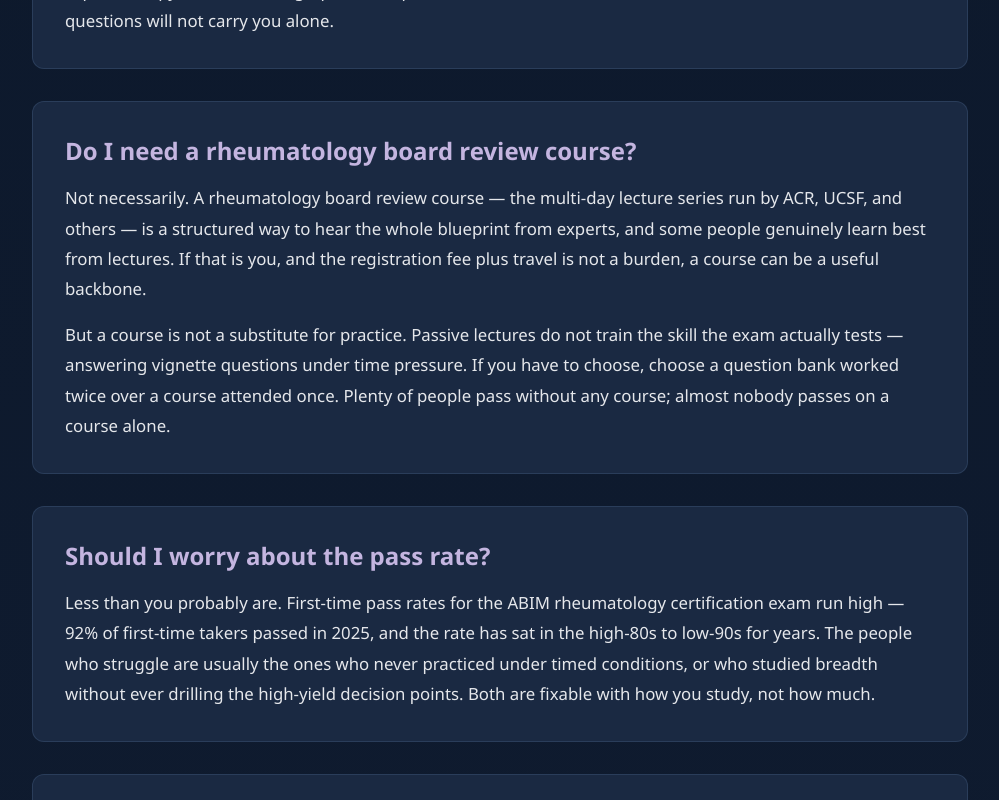
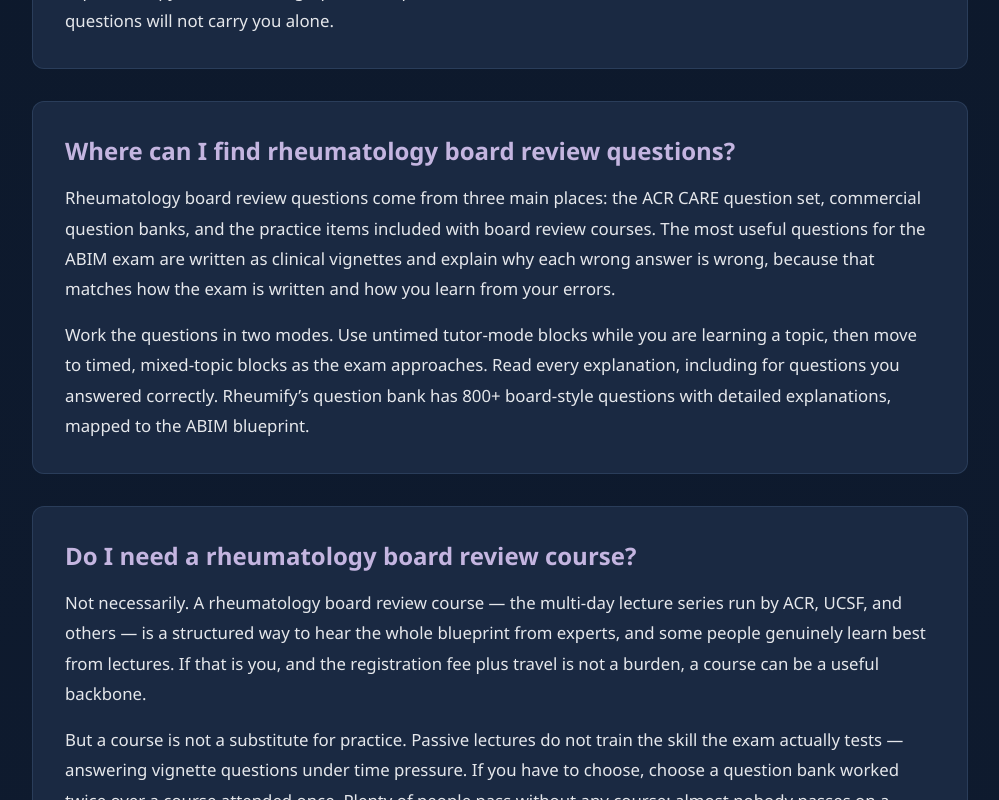
Before and after one commit to rheumify/rheumify-website, a Next.js app: page /rheumatology-board-prep in a window 1280 px wide. Shown: the part 2040-2840 px from the top of the page, without its empty margins (140-1139 px from the left). Built offline with nearby package versions, Linux system fonts and the light colour scheme.

Commit message:
SEO: add rheumatology board review questions H2 to pillar page

```diff
--- a/app/rheumatology-board-prep/page.js
+++ b/app/rheumatology-board-prep/page.js
@@ -6,6 +6,7 @@ export const metadata = {
     'rheumatology boards',
     'rheumatology board review',
     'rheumatology board review course',
+    'rheumatology board review questions',
     'rheumatology certification prep',
     'ABIM rheumatology board exam',
     'how to study for rheumatology boards',
@@ -63,6 +64,13 @@ const sections = [
     paras: [
       'There is a loose core set most people converge on: a question bank, a review text like Rheumatology Secrets, the ACR image library, and the ACR CARE questions. Each does one job.',
       'Question banks teach you to take the test. A review text gives you the connective tissue between facts. The image bank matters because rheumatology is a visual specialty — crystals under polarized light, a malar rash, capillaroscopy, a classic radiograph. CARE questions are well-written but limited in number; a hundred-odd questions will not carry you alone.',
+    ],
+  },
+  {
+    h2: 'Where can I find rheumatology board review questions?',
+    paras: [
+      'Rheumatology board review questions come from three main places: the ACR CARE question set, commercial question banks, and the practice items included with board review courses. The most useful questions for the ABIM exam are written as clinical vignettes and explain why each wrong answer is wrong, because that matches how the exam is written and how you learn from your errors.',
+      'Work the questions in two modes. Use untimed tutor-mode blocks while you are learning a topic, then move to timed, mixed-topic blocks as the exam approaches. Read every explanation, including for questions you answered correctly. Rheumify’s question bank has 800+ board-style questions with detailed explanations, mapped to the ABIM blueprint.',
     ],
   },
   {
```
